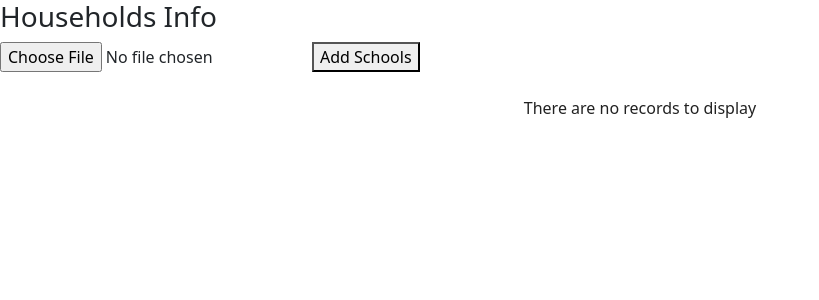
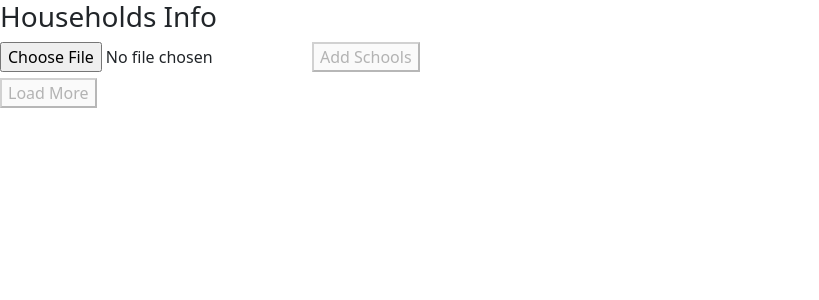
Before and after one commit to eladkaufman/Address-Enricher-App, a React (Create React App) app: page / in a window 1280 px wide. Shown: the top 300 px of the page, without its empty margins (0-819 px from the left). Built offline with nearby package versions, Linux system fonts and the light colour scheme.

Commit message:
add pagination mechanism

```diff
--- a/src/App.css
+++ b/src/App.css
@@ -1,38 +1,8 @@
-.App {
-  text-align: center;
+td {
+  border: 1px solid #000;
 }
 
-.App-logo {
-  height: 40vmin;
-  pointer-events: none;
+tr td:last-child {
+  max-width:100%;
+  white-space: nowrap;
 }
-
-@media (prefers-reduced-motion: no-preference) {
-  .App-logo {
-    animation: App-logo-spin infinite 20s linear;
-  }
-}
-
-.App-header {
-  background-color: #282c34;
-  min-height: 100vh;
-  display: flex;
-  flex-direction: column;
-  align-items: center;
-  justify-content: center;
-  font-size: calc(10px + 2vmin);
-  color: white;
-}
-
-.App-link {
-  color: #61dafb;
-}
-
-@keyframes App-logo-spin {
-  from {
-    transform: rotate(0deg);
-  }
-  to {
-    transform: rotate(360deg);
-  }
-}
--- a/src/App.js
+++ b/src/App.js
@@ -1,22 +1,24 @@
 import axios from 'axios';
+import './App.css'
 import React, { useState } from 'react';
-import DataTable from 'react-data-table-component';
 import * as XLSX from 'xlsx';
 import * as ReactBootStrap from 'react-bootstrap';
 
+const BATCH_SIZE = 4
 function App() {
 
   const [columns, setColumns] = useState([]);
   const [data, setData] = useState([]);
-  const [disable, setDisable] = useState(false);
-  const [loading, setLoading] = useState(false)
-
+  const [batchDataDisplay, setBatchDataDisplay] = useState([])
+  const [disable, setDisable] = useState(true);
+  const [loading, setLoading] = useState(false);
+  const [loadMoreEnable, setLoadMoreEnable] = useState(false)
+  const [currBatchStart, setCurrBatchstart] = useState(0)
 
   const processData = dataString => {
 
     const dataStringLines = dataString.split(/\r\n|\n/);
     const headers = dataStringLines[0].split(/,(?![^"]*"(?:(?:[^"]*"){2})*[^"]*$)/);
-
     const list = [];
     for (let i = 1; i < dataStringLines.length; i++) {
       const row = dataStringLines[i].split(/,(?![^"]*"(?:(?:[^"]*"){2})*[^"]*$)/);
@@ -40,18 +42,18 @@ function App() {
         }
       }
     }
-
     const columns = headers.map(c => ({
       name: c,
       selector: row => row[c],
     }));
+    setData(list);
+    setBatchDataDisplay(list.slice(0, BATCH_SIZE))
+    setColumns(columns);
 
-    setData(list);
-    setColumns(columns);
   }
 
+  const handleFileUpload = e => {
 
-  const handleFileUpload = e => {
     const file = e.target.files[0];
     const reader = new FileReader();
     reader.onload = (evt) => {
@@ -64,10 +66,11 @@ function App() {
       processData(data);
     };
     reader.readAsBinaryString(file);
+    setDisable(false)
   }
 
   const addSchoolCol = () => {
-    setLoading(true)
+
     setDisable(true)
     setColumns([
       ...columns,
@@ -76,22 +79,19 @@ function App() {
         selector: row => row["Schools"]
       }
     ]);
+    loadBatch()
+  }
 
-    // for (let i = 0; i < data.length; i++) {
-    //   (async () => {
 
-    //     let newHouseObj = await fetchData(data[i])
-    //     setData([...data], data[i].Schools = newHouseObj.Schools)
-    //     console.log(`id = ${data[i].SAMPLE_ID} newHouseObj.Schools= ${newHouseObj.Schools}, data[i].Schools = ${data[i].Schools}`)
-    //   })()
-    // }
+  const loadBatch = () => {
 
+    setLoading(true)
+    setLoadMoreEnable(false)
     const promises = []
-    for (let i = 0; i < 10; i++) { promises.push(fetchData(data[i])) }
+    for (let i = currBatchStart; i < currBatchStart + BATCH_SIZE && i < data.length; i++) { promises.push(fetchData(data[i])) }
     Promise.all(promises)
       .then(res => {
-        setLoading(false)
-        console.log(res)
+
         const updatedData = data;
         res.forEach(houseObj => {
           if (houseObj !== "") {
@@ -100,15 +100,21 @@ function App() {
         })
 
         setData([...updatedData])
+        setBatchDataDisplay(updatedData.splice(0, currBatchStart + BATCH_SIZE))
+        setLoading(false)
+        setCurrBatchstart(currBatchStart + BATCH_SIZE)
+        if (currBatchStart + BATCH_SIZE >= data.length) {
+          setLoadMoreEnable(false)
+        }
+        setLoadMoreEnable(true)
       })
       .catch(err => console.log(err))
+  }
 
 
-  }
   const fetchData = async (rowObj) => {
 
     const res = await axios.post("http://localhost:8000/api/enrich/", rowObj)
-
     return res.data
   }
 
@@ -125,15 +131,36 @@ function App() {
       {loading ?
         (<ReactBootStrap.Spinner animation="border" />)
         :
-        (<DataTable
-          pagination
-          highlightOnHover
-          columns={columns}
-          data={data}
-        />)}
+        (
+          <table border="1" style={{ margin: "3px" }}>
+            <thead>
+              <tr>
+                {columns.map((col, idx) => {
+                  return (
+                    <th key={col + idx}>{col.name}</th>
+                  )
+                })}
+              </tr>
+            </thead>
+            <tbody>
+              {batchDataDisplay.map((houseObj, idx) => {
+                return (
+                  <tr>
+                    {Object.values(houseObj).map((value) => {
+                      return (
+                        <td >{value}</td>
+                      )
+                    })}
+                  </tr>
+                )
+              })}
+            </tbody>
+          </table>
+        )
+      }
 
-      {data.map(obj => { return (<p>{obj.SAMPLE_ID}, {obj.Schools}</p>) })}
-    </div>
+      <button onClick={loadBatch} disabled={!loadMoreEnable}>Load More</button>
+    </div >
   );
 }
 
```
